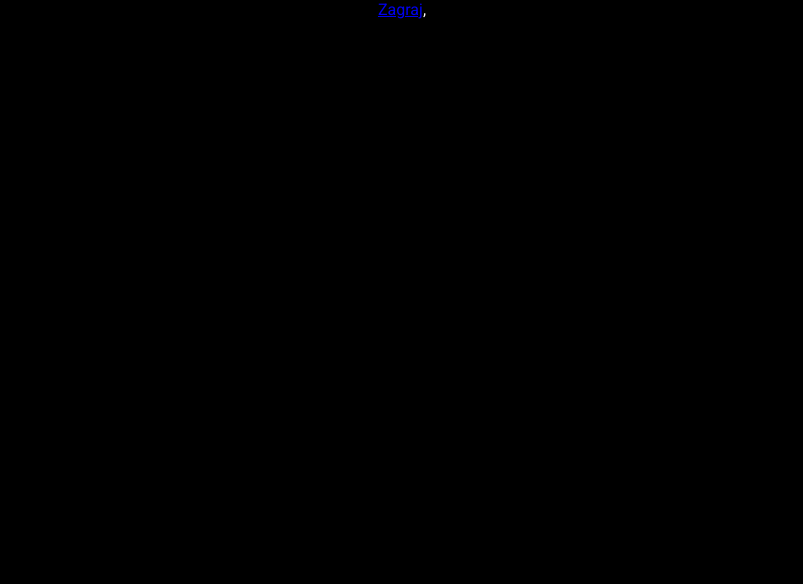
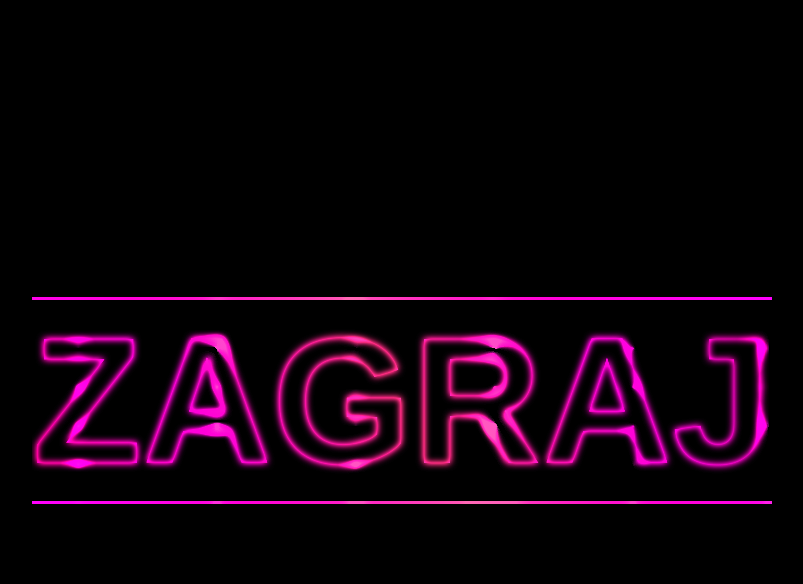
Before and after one commit to malmon305/Personalized-Little-Pacman-React-Game, a React app: page / in a window 1280 px wide. Shown: the whole page, without its empty margins (238-1041 px from the left). Built offline with nearby package versions, Linux system fonts and the light colour scheme.

Commit message:
Added simple LandingPage

```diff
--- a/src/RaspberryPacman/LandingPage/LandingPage.js
+++ b/src/RaspberryPacman/LandingPage/LandingPage.js
@@ -1,10 +1,19 @@
 import React from "react";
-import { NavLink } from "react-router-dom"
+import { NavLink } from "react-router-dom";
+import './LandingPage.scss';
+
 
 const LandingPage = () => {
     return (
-        <div>
-            <NavLink exact to = "/Pacman">Zagraj</NavLink>
+        <div className="home">
+            <div className="neon">
+                <span className="text" data-text="zagraj">zagraj</span>
+                <span className="gradient"/>
+                <span className="spotlight"/>
+            </div>
+            <div className="link">
+                <NavLink className="navLink" exact to = "/Pacman">Zagraj</NavLink>
+            </div>
         </div>
     )
 }
--- /dev/null
+++ b/src/RaspberryPacman/LandingPage/LandingPage.scss
@@ -0,0 +1,102 @@
+#root {
+  margin: 0;
+  width: 100vw;
+  height: 100vh;
+  display: flex;
+  align-items: center;
+  justify-content: center;
+  background-color: black;
+}
+
+//.home {
+//  min-height: 10em;
+//  display: flex;
+//  justify-content: center;
+//  align-items: center;
+//  vertical-align: middle
+//
+//}
+
+.link {
+  display: flex;
+  align-items: center;
+  justify-content: center;
+}
+
+.navLink {
+  color: #eb0165;
+  font-size: 50px;
+  font-weight: bold;
+  font-family: sans-serif;
+  text-transform: uppercase;
+  user-select: none;
+  position: absolute;
+  background: black linear-gradient(60deg, #FF1493, #FF00FF, #FF69B4, #FF00FF, #C71585);
+  top: 0;
+  left: 0;
+  right: 0;
+  bottom: 0;
+  mix-blend-mode: multiply;
+}
+
+.neon {
+  position: relative;
+  overflow: hidden;
+  filter: brightness(200%);
+}
+
+.text {
+  background-color: black;
+  color: white;
+  font-size: 180px;
+  font-weight: bold;
+  font-family: sans-serif;
+  text-transform: uppercase;
+  position: relative;
+  user-select: none;
+}
+
+.text::before {
+  content: attr(data-text);
+  position: absolute;
+  color: white;
+  filter: blur(0.02em);
+  mix-blend-mode: difference;
+}
+
+.gradient {
+  position: absolute;
+  background: linear-gradient(60deg, #FF1493, #FF00FF, #FF69B4, #FF00FF, #C71585);
+  top: 0;
+  left: 0;
+  right: 0;
+  bottom: 0;
+  mix-blend-mode: multiply;
+}
+
+.spotlight {
+  position: absolute;
+  top: -50%;
+  left: -50%;
+  right: 0;
+  bottom: 0;
+  background:
+          radial-gradient(
+                          circle,
+                          white,
+                          transparent 25%
+          ) center / 25% 25%,
+          radial-gradient(
+                          circle,
+                          white,
+                          black 25%
+          ) center / 12.5% 12.5%;
+  animation: light 5s linear infinite;
+  mix-blend-mode: color-dodge;
+}
+
+@keyframes light {
+  to {
+    transform: translate(50%, 50%);
+  }
+}
--- a/src/RaspberryPacman/TopBar/index.js
+++ b/src/RaspberryPacman/TopBar/index.js
@@ -1,5 +1,6 @@
 import React from 'react';
 import PropTypes from 'prop-types';
+import './style.scss'
 
 export default function TopBar( { ...props }) {
 
@@ -9,6 +10,8 @@ export default function TopBar( { ...props }) {
         <div className="raspberrypacman-topbar">
             <span className="running-score">
                 { $t.scores }{score}
+                <span className="gradient"/>
+                <span className="spotlight"/>
             </span>
         </div>
     );
--- a/src/RaspberryPacman/TopBar/style.scss
+++ b/src/RaspberryPacman/TopBar/style.scss
@@ -11,3 +11,48 @@
   height: 12px * 3.5;
   color: $font-color-default;
 }
+
+.running-score {
+  color: #eb0165;
+  font-size: 30px;
+  font-weight: bold;
+  font-family: sans-serif;
+  text-transform: uppercase;
+}
+
+.gradient {
+  position: absolute;
+  background: linear-gradient(60deg, #FF1493, #FF00FF, #FF69B4, #FF00FF, #C71585);
+  top: 0;
+  left: 0;
+  right: 0;
+  bottom: 0;
+  mix-blend-mode: multiply;
+}
+
+.spotlight {
+  position: absolute;
+  top: -50%;
+  left: -50%;
+  right: 0;
+  bottom: 0;
+  background:
+          radial-gradient(
+                          circle,
+                          white,
+                          transparent 25%
+          ) center / 25% 25%,
+          radial-gradient(
+                          circle,
+                          white,
+                          black 25%
+          ) center / 12.5% 12.5%;
+  animation: light 5s linear infinite;
+  mix-blend-mode: color-dodge;
+}
+
+@keyframes light {
+  to {
+    transform: translate(50%, 50%);
+  }
+}
--- a/src/RaspberryPacman/locales/en.json
+++ b/src/RaspberryPacman/locales/en.json
@@ -17,7 +17,7 @@
   "loading": "Loading...",
   "loading_wait": "Loading... Please wait",
   "actions": "Actions",
-  "scores": "You ate: ",
+  "scores": "Twoje punkty: ",
   "gameOver": "You have been bitten by a spider",
   "loser": "You Lose...",
   "winner": "You Win!",
--- a/src/index.js
+++ b/src/index.js
@@ -9,7 +9,7 @@ import LandingPage from "./RaspberryPacman/LandingPage/LandingPage";
 
 const props = {
     autoStart: true,
-    gridSize: 25,
+    gridSize: 17,
     animate: process.env.NODE_ENV !== 'development',
     locale: 'en',
     onEnd: () => {
@@ -31,7 +31,7 @@ const WithRouting = () => {
 function renderApp(App = RaspberryPacman) {
     ReactDOM.render(
         <React.StrictMode>
-            <WithRouting/>,
+            <WithRouting/>
         </React.StrictMode>,
         document.getElementById('root')
     );
```
